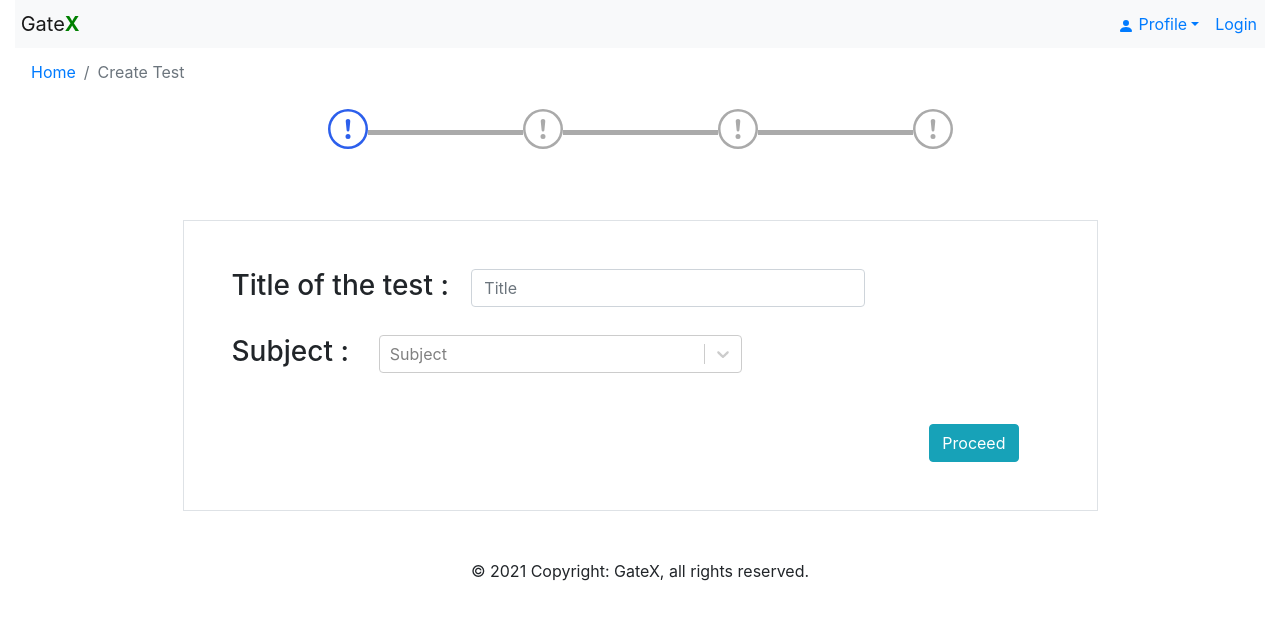
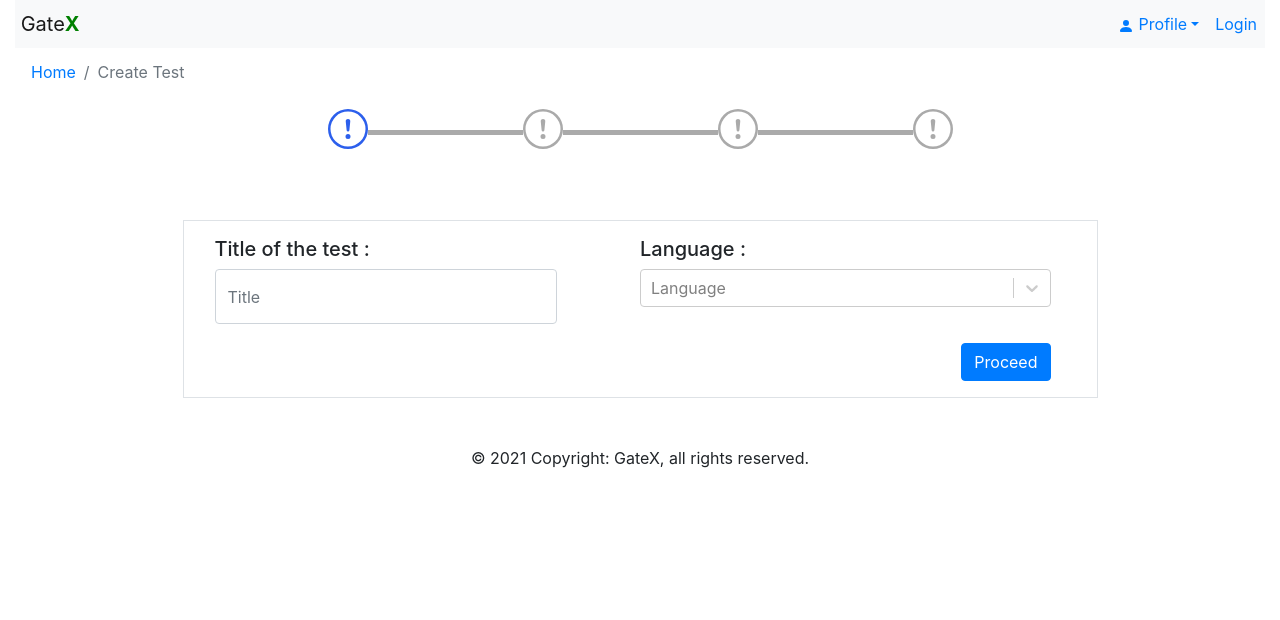
Before and after one commit to coding-gate/gatex-ui, a React (Create React App) app: page /createTest in a window 1280 px wide. Shown: the top 620 px of the page. Built offline with nearby package versions, Linux system fonts and the light colour scheme.

Commit message:
fixed alignment in createTest, used handleNext

```diff
--- a/src/components/pagination/PrintTable.js
+++ b/src/components/pagination/PrintTable.js
@@ -33,9 +33,9 @@ const PrintTable = (props) => {
                                 type='checkbox'/> : null }
                         {row.map((col, index) => col.id ? null :
                             <div
-                            className={option.select ?
-                                            "col text-center " + header[index+1].class + " " + classes.textBlock :
-                                            "col text-center " + header[index].class + " " + classes.textBlock}
+                                className={option.select ?
+                                            "col " + header[index+1].class + " " + classes.textBlock :
+                                            "col " + header[index].class + " " + classes.textBlock}
                             key={index}>{col}</div>)}
                         <div
                             className={option.select ? "col-3 text-right text-primary" : "col-3 col-xl-2 text-right text-primary"}
--- a/src/containers/createTest/CreateTest.js
+++ b/src/containers/createTest/CreateTest.js
@@ -34,9 +34,24 @@ class CreateTest extends Component {
 
     }
 
+    handleNext = (errorMessages, nextVal) => {
+        for (var key in errorMessages) {
+            let field = this.state.fields[key];
+            if (field == null || field === '' || field.length===0) {
+                this.props.setAlert({ type: 'warning', message: errorMessages[key] })
+                return
+            }
+        }
+        this.props.setAlert(null)
+        this.setState({ step: nextVal });
+    }
+
     updateState = (field, value) => {
         if(field==='step'||field==='isLoading'){
             this.setState({[field]:value})
+        }
+        else if(field==='language'){
+            this.setState({fields:{...this.state.fields,[field]:value,selectedQuestions:[]}})
         }
         else{
             this.setState({fields:{...this.state.fields,[field]:value}})
@@ -53,25 +68,19 @@ class CreateTest extends Component {
         this.setState({modalIsOpen:false})
     }
 
-    changeSubject = (val) => {
-        let fields = this.state.fields
-        fields['subject'] =val
-        fields['selectedQuestions'] = []
-        this.setState({fields})
-    }
-
     render() {
 
         let body;
 
         switch(this.state.step){
             case 1 : body = <TestForm
-                                changeSubject={this.changeSubject}
+                                handleNext={this.handleNext}
                                 state = {this.state}
                                 setAlert={this.props.setAlert}
                                 updateState={this.updateState} />
                     break;
             case 2 : body = <TestQuestions
+                                handleNext={this.handleNext}
                                 state={this.state}
                                 showModal={this.showModal}
                                 updateState={this.updateState}
@@ -79,6 +88,8 @@ class CreateTest extends Component {
                                 selectQuestion={this.selectQuestion} />
                     break;
             case 3 : body = <SelectedQuestions
+                                showModal={this.showModal}
+                                handleNext={this.handleNext}
                                 updateState={this.updateState}
                                 setAlert={this.props.setAlert}
                                 state={this.state} />
--- a/src/containers/createTest/test/Form.js
+++ b/src/containers/createTest/test/Form.js
@@ -5,44 +5,38 @@ import * as Settings from '../../../utils/SiteSettings'
 
 function Form(props) {
 
-    const proceed = () => {
-        if(!props.state.fields.title){
-            props.setAlert({type:'warning',message:'Please Enter A Title'})
-            return
-        }
-        if(!props.state.fields.subject){
-            props.setAlert({type:'warning',message:'Please Enter A Subject'})
-            return
-        }
-        props.setAlert(null)
-        props.updateState('step',2)
-    }
+    const errorMessages={title:'Please Enter a Title.',
+           language:'Please Select a Language'
+        };
 
     return (
-        <div className='col-9 my-4 border p-5 mt-5 mx-auto '>
-            <div className="row col-12 mb-4">
-                <span className='h3'>Title of the test : &nbsp;&nbsp;</span>
+        <div className='col-9 my-4 border p-3 mt-5 mx-auto '>
+            <div className="d-flex">
+
+            <div className="d-flex flex-column col-6 mb-4">
+                <span className='h5'>Title of the test : &nbsp;&nbsp;</span>
                 <input
                     value={props.state.fields.title ? props.state.fields.title : '' }
                     onChange={e => props.updateState('title',e.target.value)}
                     type="text"
                     placeholder='Title'
-                    className="form-control col-10 col-lg-6"/>
+                    className="form-control col-10"/>
             </div>
-            <div className="row col-12">
-                <span className='h3'>Subject : &nbsp;</span>
-                <div className='col-12 col-md-6'>
+            <div className="row d-flex flex-column col-6">
+                <span className='h5'>Language : &nbsp;</span>
+                <div className=''>
                 <Select
-                    placeholder='Subject'
-                    value={props.state.fields.subject}
-                    onChange={(val) => props.changeSubject(val)}
+                    placeholder='Language'
+                    value={props.state.fields.language}
+                    onChange={(val) => props.updateState('language',val)}
                     options={Settings.langOptions}/>
                     </div>
 
+                </div>
             </div>
 
-            <div className="row col-12 mt-5">
-                <button onClick={proceed} className="btn btn-info d-block ml-auto">Proceed</button>
+            <div className="row col-12 mt-3">
+                <button onClick={() => props.handleNext(errorMessages,2)} className="btn btn-primary d-block ml-auto">Proceed</button>
             </div>
         </div>
     )
--- a/src/containers/createTest/test/SelectedQuestions.js
+++ b/src/containers/createTest/test/SelectedQuestions.js
@@ -1,21 +1,14 @@
 import classes from '../../listMCQ/questions.module.css'
-import { Trash } from 'react-bootstrap-icons'
+import { Trash, Eye } from 'react-bootstrap-icons'
 import React from 'react'
 
 export default function SelectedQuestions(props) {
 
+    const errorMessages={selectedQuestions:'Please Select At Least One Question'};
+
     const back = () => {
         props.setAlert(null)
         props.updateState('step',2)
-    }
-
-    const proceed = () => {
-        if(!props.state.fields.selectedQuestions.length>0){
-            props.setAlert({type:'warning',message:'Please Enter At least one question'})
-            return
-        }
-        props.setAlert(null)
-        props.updateState('step',4)
     }
 
     const deleteSelectedQuestion = (questionId) => {
@@ -25,7 +18,7 @@ export default function SelectedQuestions(props) {
     }
 
     return (
-        <div className='col-9 my-4 border p-5 mt-5 mx-auto '>
+        <div className='col-12 col-md-9 my-4 border p-5 mt-5 mx-auto '>
             <p className="lead text-center p-3">
                 <span className='border-bottom pb-1'>
                     {props.state.fields.selectedQuestions.length>0 ? 'Selected Questions' : 'No Questions Selected'}
@@ -33,19 +26,22 @@ export default function SelectedQuestions(props) {
             </p>
             {props.state.fields.selectedQuestions
                 .map((ques, index) =>
-                <div key={index} className='d-flex col-8 offset-2 align-items-center rounded border p-2 mb-3'>
+                <div key={index} className='d-flex col-12 col-md-9 col-lg-8 mx-auto align-items-center rounded border p-2 mb-3'>
                     <p className='mb-0 d-flex col-10'>
-                        <b>{'Q-' + Number(index + 1)} :&nbsp; </b>
+                        <b className='text-nowrap'>{'Q-' + Number(index + 1)} :&nbsp; </b>
                         <span className={classes.textBlock} dangerouslySetInnerHTML={{__html:ques.text}}></span>
                     </p>
                     <div
-                        style={{ cursor: 'pointer', fontSize: '1.5rem' }}
+                        onClick={() => props.showModal(ques)}
+                        className="text-right text-primary col-1"> <Eye style={{ cursor: 'pointer', fontSize: '1.2rem' }} /> </div>
+                    <div
+
                         onClick={() => deleteSelectedQuestion(ques.id)}
-                        className="text-right text-danger col-2"> <Trash /> </div>
+                        className="text-right text-primary col-1"> <Trash style={{ cursor: 'pointer', fontSize: '1.2rem' }} /> </div>
                 </div>)}
                 <div className="d-flex align-items-end row">
-                    <button onClick={back} className="btn d-block ml-auto mr-4 btn-secondary">Back</button>
-                    <button onClick={proceed} className="btn d-block btn-info">Proceed</button>
+                    <button onClick={back} className="btn d-block ml-auto mr-4 btn-outline-primary">Back</button>
+                    <button onClick={() => props.handleNext(errorMessages, 4)} className="btn d-block btn-primary">Proceed</button>
                 </div>
         </div>
     )
--- a/src/containers/createTest/test/TestQuestions.js
+++ b/src/containers/createTest/test/TestQuestions.js
@@ -16,6 +16,8 @@ class TestQuestions extends Component {
         isLoading:true,
     }
 
+    errorMessages={selectedQuestions:'Please Select At Least One Question'};
+
     TABLE_HEADER = [{ field: " ", class: "col-1" },
     { field: "ID", class: "col-1" },
     { field: "Type", class: "col-1" },
@@ -28,7 +30,7 @@ class TestQuestions extends Component {
 
     componentDidMount(){
 
-        axios.get(webUtil.getApiUrl() + `/mcqQuestions/search?lang=${this.props.state.fields.subject.value}&`)
+        axios.get(webUtil.getApiUrl() + `/mcqQuestions/search?lang=${this.props.state.fields.language.value}&`)
             .then(res => res.data)
             .then(data => {
                 this.allQuestions=[...data]
@@ -68,15 +70,6 @@ class TestQuestions extends Component {
         this.props.updateState('selectedQuestions',selectedQuestions)
     }
 
-    proceed = () => {
-        if(!this.props.state.fields.selectedQuestions.length>0){
-            this.props.setAlert({type:'warning',message:'Please Enter At least one question'})
-            return
-        }
-        this.props.setAlert(null)
-        this.props.updateState('step',3)
-    }
-
     back = () => {
         this.props.setAlert(null)
         this.props.updateState('step',1)
@@ -91,7 +84,7 @@ class TestQuestions extends Component {
                     <p
                     style={{position:'absolute',top:'0',left:'0'}}
                     className="p-2 border-bottom border-right mx-auto text-capitalize text-center">
-                        Selected Topic : <b> {this.props.state.fields.subject.label}</b>
+                        Selected Topic : <b> {this.props.state.fields.language.label}</b>
                         </p>
                     <p
                     style={{position:'absolute',top:'0',right:'0'}}
@@ -146,8 +139,8 @@ class TestQuestions extends Component {
                 </div>
 
                 <div className="d-flex align-items-end row">
-                    <button onClick={this.back} className="btn d-block ml-auto mr-4 btn-secondary">Back</button>
-                    <button onClick={this.proceed} className="btn d-block mr-4 btn-info">Proceed</button>
+                    <button onClick={this.back} className="btn d-block ml-auto mr-4 btn-outline-primary">Back</button>
+                    <button onClick={() => this.props.handleNext(this.errorMessages,3)} className="btn d-block mr-4 btn-primary">Proceed</button>
                 </div>
 
             </div>
```
Also changed, not shown: src/containers/createTest/test/SubmitTest.js (+14 -14 lines).
